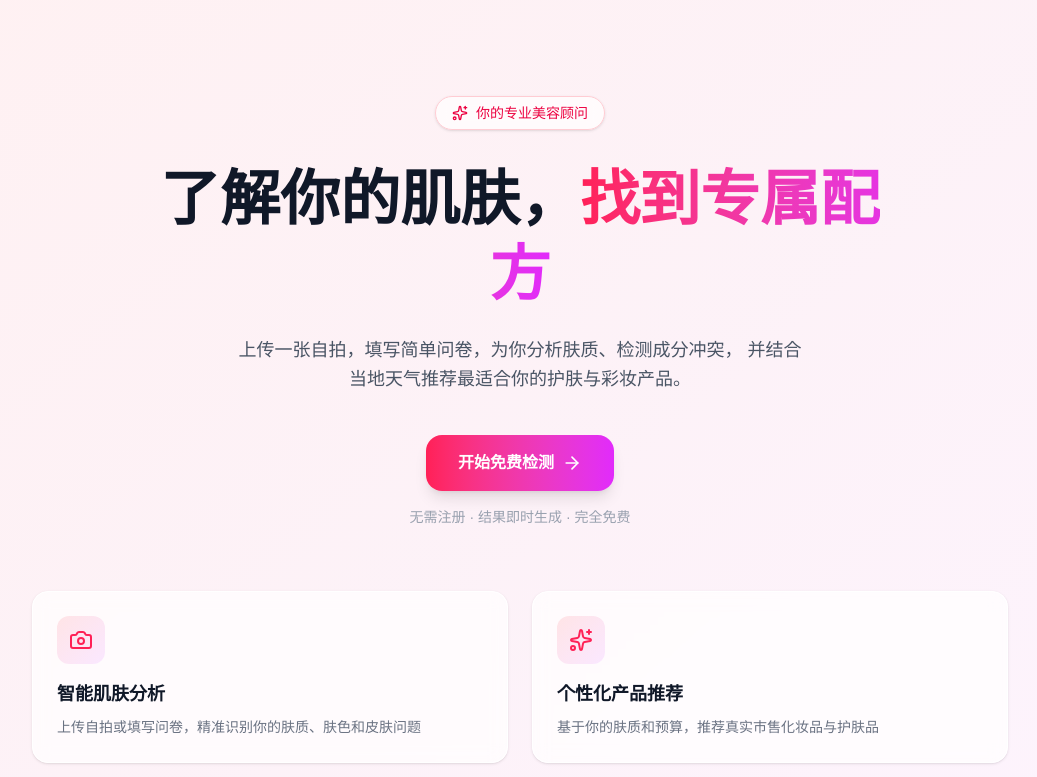
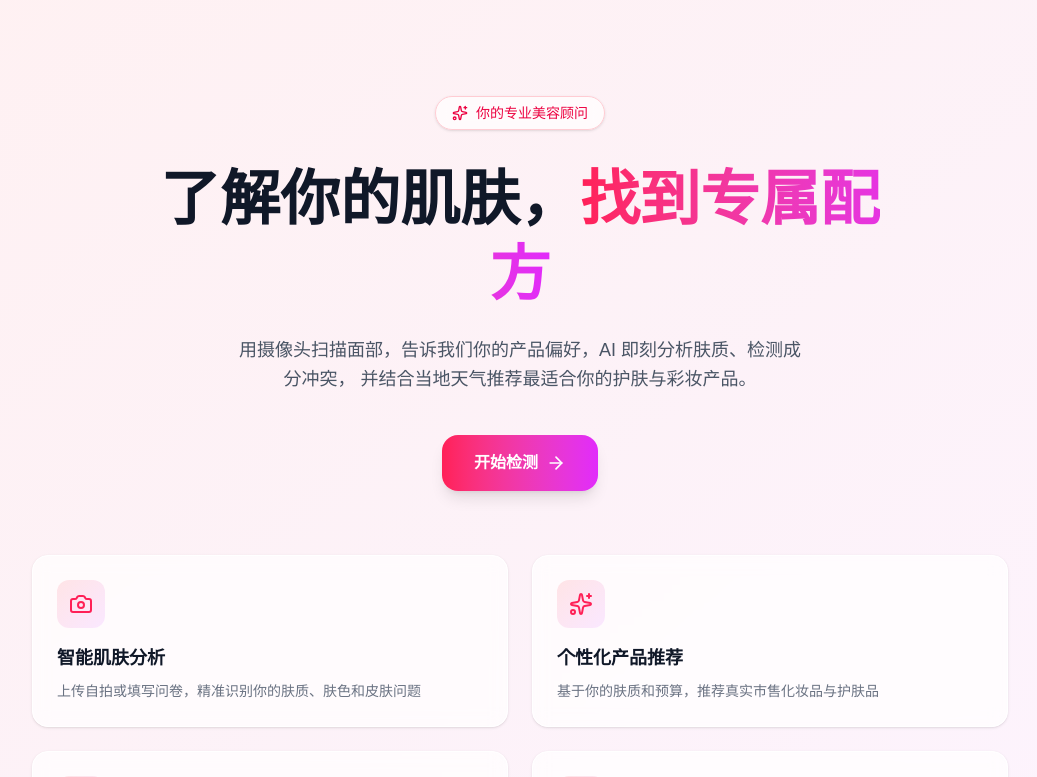
Before and after one commit to aoaoguo2003/skinsense-ai, a Next.js app in the folder frontend/: page / in a window 1280 px wide. Shown: the top 777 px of the page, without its empty margins (120-1157 px from the left). Built offline with nearby package versions, Linux system fonts and the light colour scheme.

Commit message:
Update homepage copy to reflect face scan flow
Co-Authored-By: Claude Sonnet 4.6 <noreply@anthropic.com>

```diff
--- a/frontend/app/page.tsx
+++ b/frontend/app/page.tsx
@@ -42,7 +42,7 @@ export default function HomePage() {
         </h1>
 
         <p className="mt-6 text-lg text-gray-600 max-w-xl leading-relaxed">
-          上传一张自拍，填写简单问卷，为你分析肤质、检测成分冲突，
+          用摄像头扫描面部，告诉我们你的产品偏好，AI 即刻分析肤质、检测成分冲突，
           并结合当地天气推荐最适合你的护肤与彩妆产品。
         </p>
 
@@ -50,11 +50,9 @@ export default function HomePage() {
           href="/analyze"
           className="mt-10 inline-flex items-center gap-2 bg-gradient-to-r from-rose-500 to-fuchsia-500 text-white font-semibold px-8 py-4 rounded-2xl shadow-lg hover:shadow-xl hover:scale-105 transition-all duration-200"
         >
-          开始免费检测
+          开始检测
           <ArrowRight className="w-5 h-5" />
         </Link>
-
-        <p className="mt-4 text-sm text-gray-400">无需注册 · 结果即时生成 · 完全免费</p>
       </section>
 
       <section className="max-w-5xl mx-auto px-6 pb-24 grid grid-cols-1 md:grid-cols-2 gap-6">
```
